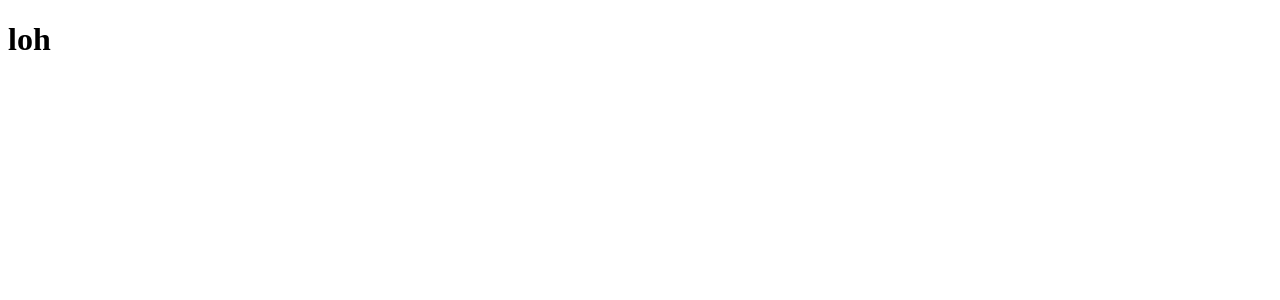
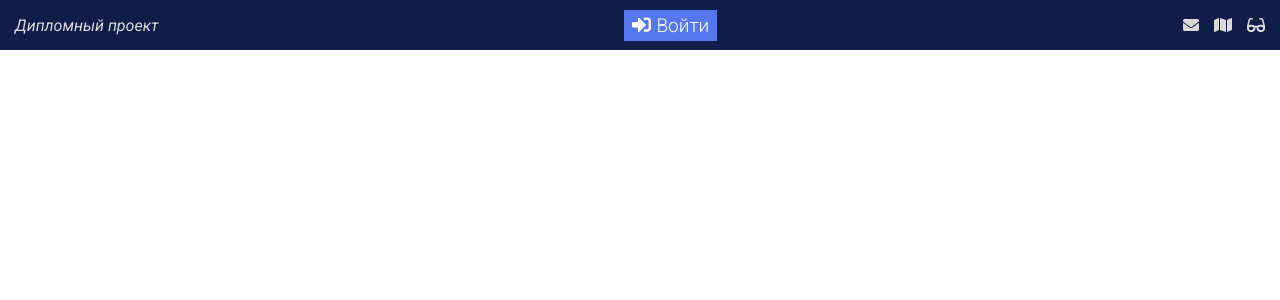
Before and after one commit to skljor/Diploma-project, an Angular app: page / in a window 1280 px wide. Shown: the top 300 px of the page. Built offline with nearby package versions, Linux system fonts and the light colour scheme.

Commit message:
feat: add font-awesome, add app-top-bar view (#2)

```diff
--- a/package.json
+++ b/package.json
@@ -19,6 +19,11 @@
     "@angular/platform-browser": "^16.2.0",
     "@angular/platform-browser-dynamic": "^16.2.0",
     "@angular/router": "^16.2.0",
+    "@fortawesome/angular-fontawesome": "^0.13.0",
+    "@fortawesome/fontawesome-svg-core": "~1.2.36",
+    "@fortawesome/free-brands-svg-icons": "^5.15.4",
+    "@fortawesome/free-regular-svg-icons": "^5.15.4",
+    "@fortawesome/free-solid-svg-icons": "^5.15.4",
     "rxjs": "~7.8.0",
     "tslib": "^2.3.0",
     "zone.js": "~0.13.0"
--- a/src/app/app.component.html
+++ b/src/app/app.component.html
@@ -1 +1,6 @@
-<h1>loh</h1>
+<header>
+  <app-top-bar></app-top-bar>
+</header>
+<main>
+
+</main>
--- /dev/null
+++ b/src/app/top-bar/top-bar.component.html
@@ -0,0 +1,20 @@
+<div class="top-bar-wrapper">
+  <div class="top-bar__left">
+    Дипломный проект
+  </div>
+  <button type="button" class="top-bar__login-btn">
+    <fa-icon [icon]="signInIcon"></fa-icon>
+    Войти
+  </button>
+  <div class="top-bar__right">
+    <a href="" title="Написать нам" class="top-bar__mail-btn">
+      <fa-icon [icon]="mailIcon" class="top-bar__right-icon"></fa-icon>
+    </a>
+    <a href="" title="Карта сайта" class="top-bar__map-btn">
+      <fa-icon [icon]="mapIcon" class="top-bar__right-icon"></fa-icon>
+    </a>
+    <button title="Для слабовидящих" class="top-bar__accessblt-btn">
+      <fa-icon [icon]="accessabilityIcon" class="top-bar__right-icon"></fa-icon>
+    </button>
+  </div>
+</div>
--- /dev/null
+++ b/src/app/top-bar/top-bar.component.scss
@@ -0,0 +1,50 @@
+@import '../../sass/colors.scss';
+
+.top-bar-wrapper {
+  display: flex;
+  justify-content: space-between;
+  height: 50px;
+  align-items: center;
+  background-color: $dark-blue;
+  padding: 0 15px;
+  box-sizing: border-box;
+}
+
+.top-bar__left {
+  color: $white-s;
+  font-style: italic;
+}
+
+.top-bar__login-btn {
+  display: flex;
+  align-items: center;
+  justify-content: center;
+  gap: 5px;
+  outline: none;
+  border: none;
+  color: white;
+  background-color: $blue-light;
+  padding: 4px 8px;
+  font-size: 19px;
+  font-weight: 300;
+}
+
+.top-bar__right {
+  display: flex;
+  gap: 15px;
+  align-items: center;
+  color: $white-s;
+}
+
+.top-bar__right-icon {
+  font-size: 16px;
+  color: $white-s;
+}
+
+.top-bar__accessblt-btn {
+  background: none;
+  border: none;
+  outline: none;
+  padding: 0px;
+  cursor: pointer;
+}
--- /dev/null
+++ b/src/app/top-bar/top-bar.component.ts
@@ -0,0 +1,14 @@
+import { Component } from '@angular/core';
+import { faSignInAlt, faEnvelope, faGlasses, faMap } from '@fortawesome/free-solid-svg-icons';
+
+@Component({
+  selector: 'app-top-bar',
+  templateUrl: './top-bar.component.html',
+  styleUrls: ['./top-bar.component.scss']
+})
+export class TopBarComponent {
+  signInIcon = faSignInAlt;
+  mailIcon = faEnvelope;
+  accessabilityIcon = faGlasses;
+  mapIcon = faMap;
+}
--- a/src/index.html
+++ b/src/index.html
@@ -6,6 +6,9 @@
   <base href="/">
   <meta name="viewport" content="width=device-width, initial-scale=1">
   <link rel="icon" type="image/x-icon" href="favicon.ico">
+  <link rel="preconnect" href="https://fonts.googleapis.com">
+  <link rel="preconnect" href="https://fonts.gstatic.com" crossorigin>
+  <link href="https://fonts.googleapis.com/css2?family=Roboto:ital,wght@0,100;0,300;0,400;0,500;0,700;0,900;1,100;1,300;1,400;1,500;1,700&display=swap" rel="stylesheet">
 </head>
 <body>
   <app-root></app-root>
--- /dev/null
+++ b/src/sass/colors.scss
@@ -0,0 +1,3 @@
+$dark-blue: #101D49;
+$blue-light: #5578EF;
+$white-s: #D9D9D9;
--- a/src/styles.scss
+++ b/src/styles.scss
@@ -1 +1,8 @@
 /* You can add global styles to this file, and also import other style files */
+body {
+  margin: 0;
+  padding: 0;
+  * {
+    font-family: 'Roboto', sans-serif;
+  }
+}
```
Also changed, not shown: src/app/app.module.ts (+6 -3 lines), 2 other files (tests, documents, lock files or other folders).
